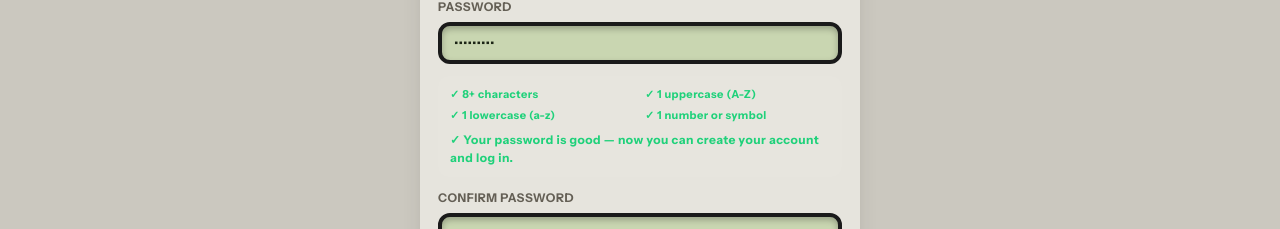
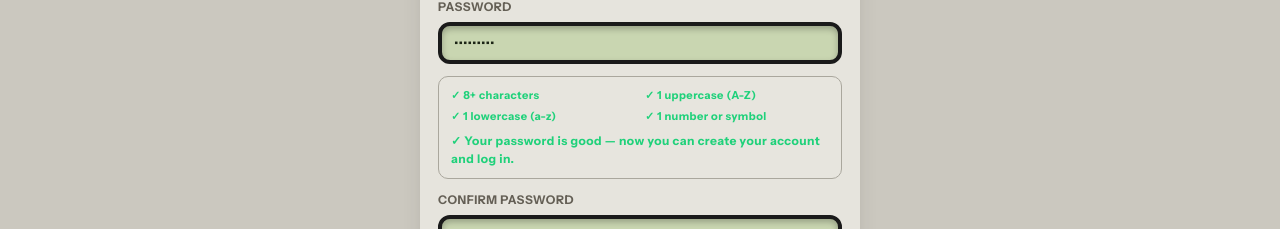
Before and after one commit to sumo-07/smart_pantry, a React (Vite) app in the folder frontend/: page /register in a window 1280 px wide. Both pictures are taken after typing "name@example.com", "Sample123", "Sample123" into the empty fields and a click on the button "Create account". Shown: the part 289-518 px from the top of the page. Built offline with nearby package versions, Linux system fonts and the light colour scheme; no server answers; a web font is replaced by a local one.

Commit message:
fix(auth): use valid CSS tokens (--edge, --mut) in password checklist

```diff
--- a/frontend/src/pages/Register.jsx
+++ b/frontend/src/pages/Register.jsx
@@ -143,7 +143,7 @@ export default function Register() {
           </label>
 
           {password.length > 0 && (
-            <div style={{ display: "grid", gap: "6px", padding: "10px 12px", borderRadius: "10px", border: "1px solid var(--line)", background: "rgba(255,255,255,0.02)" }}>
+            <div style={{ display: "grid", gap: "6px", padding: "10px 12px", borderRadius: "10px", border: "1px solid var(--edge)", background: "rgba(255,255,255,0.02)" }}>
               <div style={{ display: "grid", gridTemplateColumns: "repeat(2, minmax(0, 1fr))", gap: "4px 10px" }}>
                 {ruleResults.map((rule) => (
                   <span
@@ -151,7 +151,7 @@ export default function Register() {
                     className="lab"
                     style={{
                       fontSize: "11px",
-                      color: rule.passed ? "var(--g)" : "var(--ink-3)",
+                      color: rule.passed ? "var(--g)" : "var(--mut)",
                       fontWeight: rule.passed ? 600 : 500,
                     }}
                   >
```
